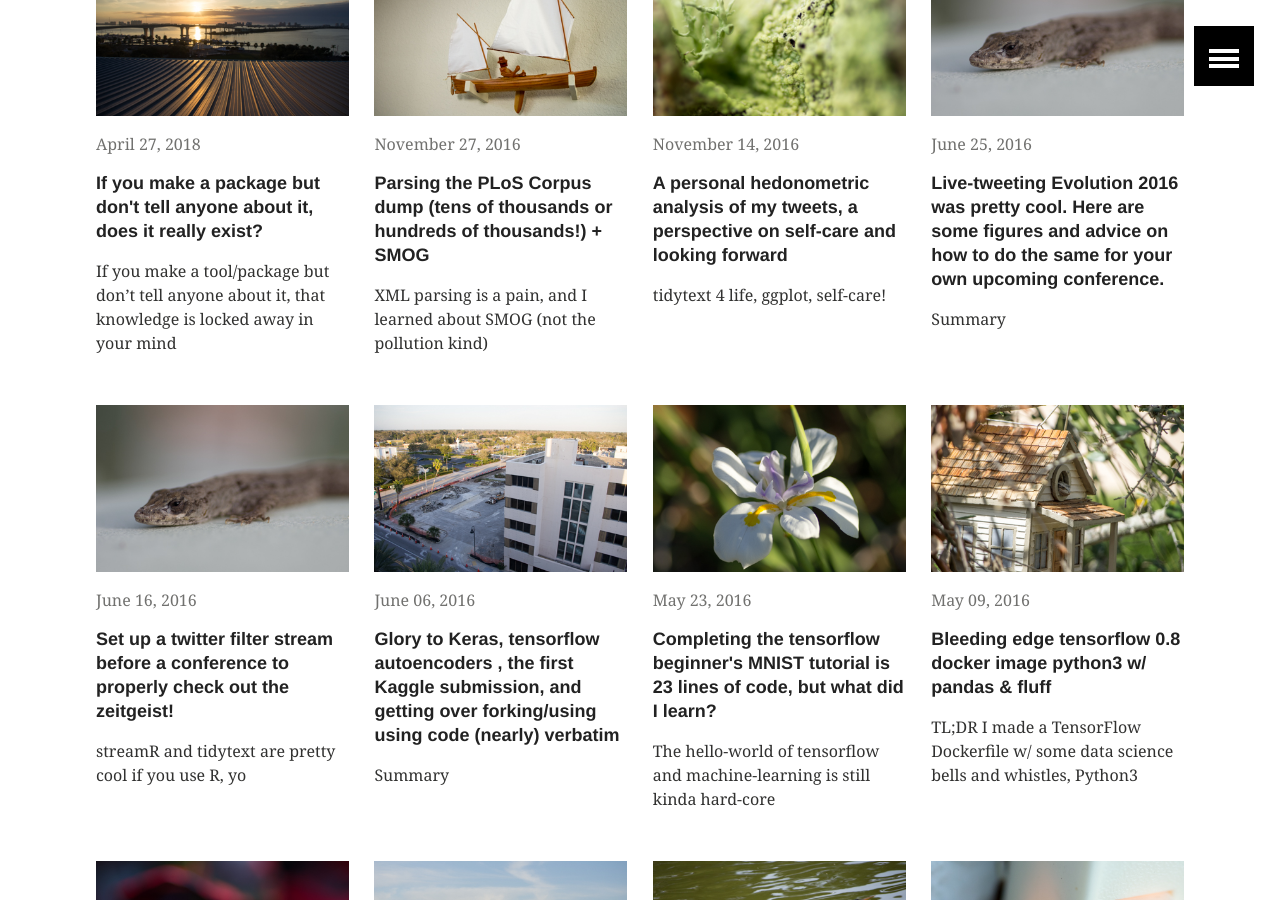
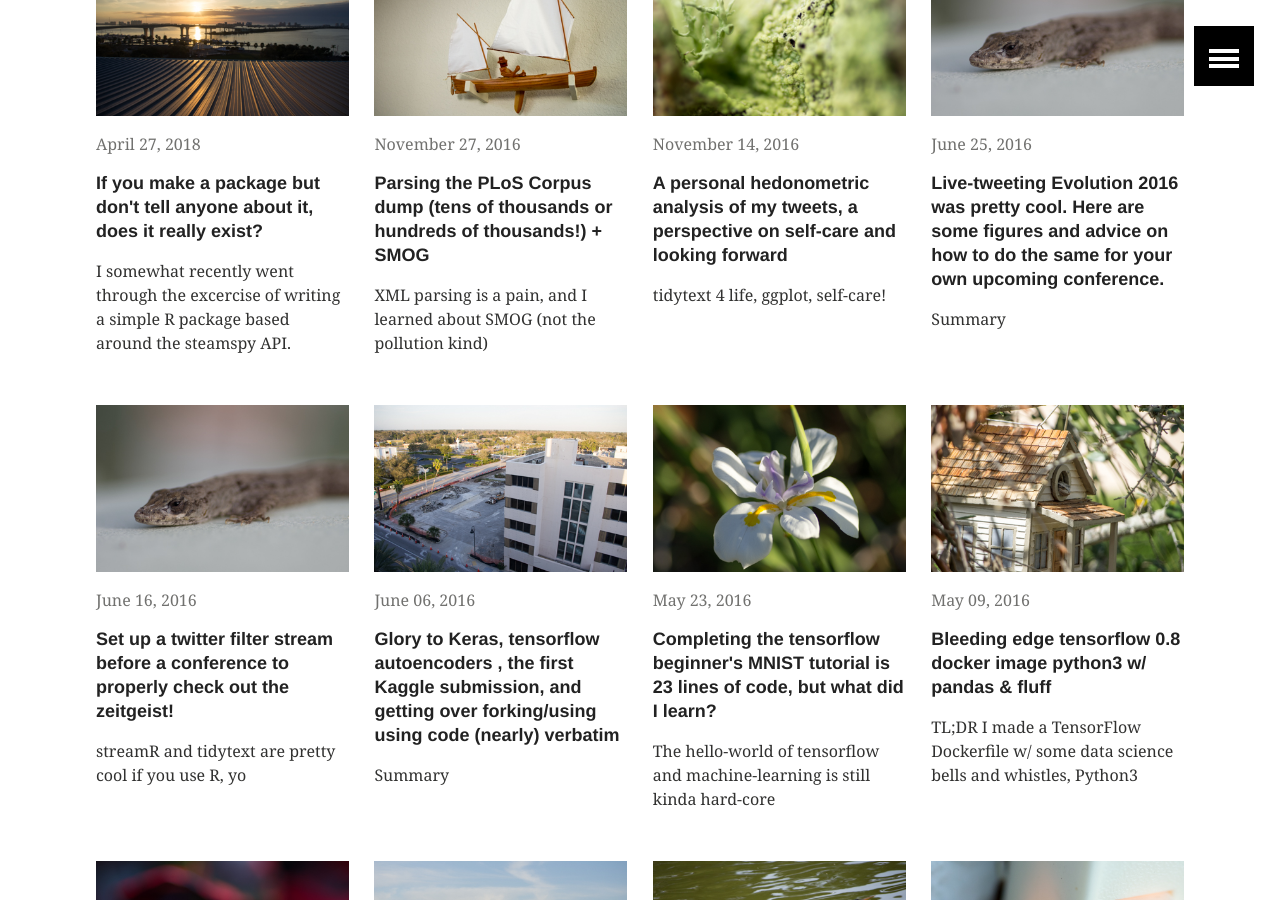
Before and after one commit to thomas-keller/thomas-keller.github.io, a Jekyll site: the page built from blog/index.md, in a window 1280 px wide and 900 px high, scrolled down 334 px. Built offline with Jekyll 4.4.1, drawn with Linux system fonts in a browser that asks for light colours.

Commit message:
omg a new post

```diff
--- a/_posts/articles/2018-04-27-if-you-make-a-package-but-dont-tell-does-it-exist.md
+++ b/_posts/articles/2018-04-27-if-you-make-a-package-but-dont-tell-does-it-exist.md
@@ -1,7 +1,7 @@
 ---
 layout: article
 title: If you make a package but don't tell anyone about it, does it really exist?
-excerpt:
+excerpt: I somewhat recently went through the excercise of writing a simple R package based around the steamspy API.
 comments: true
 categories: articles
 tags: philosphy, steamspy, one hand clapping, development, writing
```
